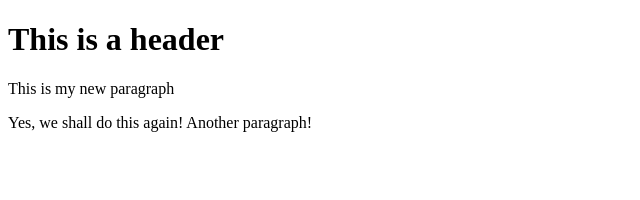
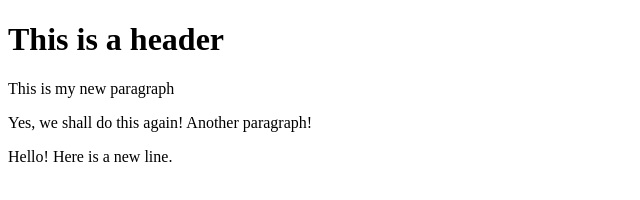
Before and after one commit to LisaPiano/git-test, a website: page index.html in a window 1280 px wide. Shown: the whole page, without its empty margins (0-640 px from the left). Drawn offline with Linux system fonts and the light colour scheme.

Commit message:
fixed my html

```diff
--- a/index.html
+++ b/index.html
@@ -4,6 +4,7 @@
         <h1>This is a header</h1>
         <p>This is my new paragraph</p>
         <p>Yes, we shall do this again! Another paragraph!</p>
+        <p>Hello! Here is a new line.</p>
 
     </body>
 
```
